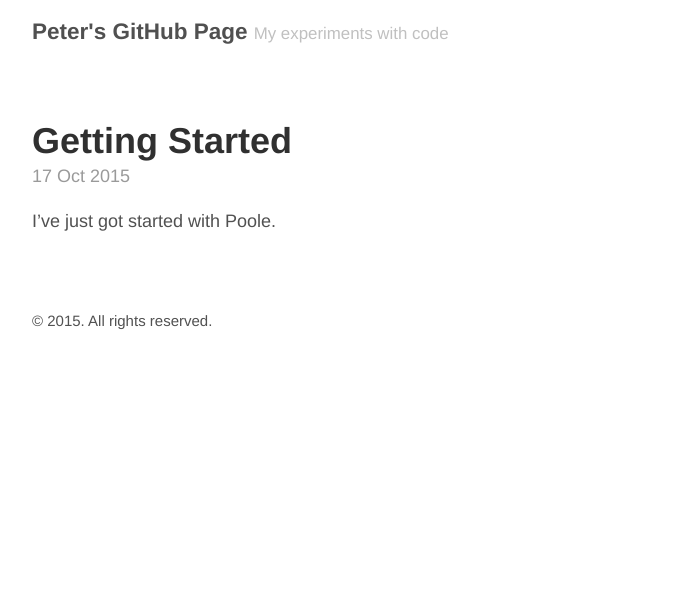
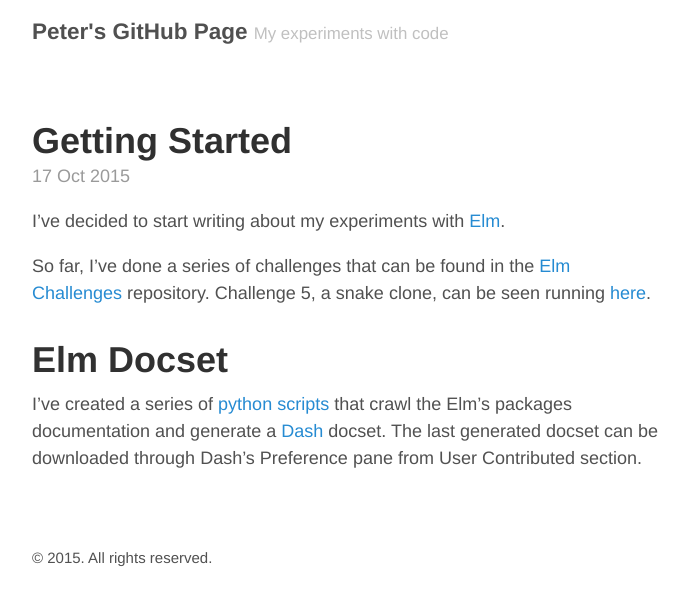
Before and after one commit to pdamoc/pdamoc.github.io, a Jekyll site: the page built from _posts/2015-10-17-getting-started.md, in a window 1280 px wide. Shown: the top 605 px of the page, without its empty margins (293-982 px from the left). Built offline with Jekyll 4.4.1, drawn with Linux system fonts in a browser that asks for light colours.

Commit message:
added info about work so far

```diff
--- a/_posts/2015-10-17-getting-started.md
+++ b/_posts/2015-10-17-getting-started.md
@@ -3,4 +3,11 @@ layout: post
 title: Getting Started
 ---
 
-I've just got started with Poole.
+I've decided to start writing about my experiments with [Elm](http://elm-lang.org/).
+
+So far, I've done a series of challenges that can be found in the [Elm Challenges](https://github.com/pdamoc/elmChallenges) repository. Challenge 5, a snake clone, can be seen running [here](http://pdamoc.github.io/elmChallenges/).
+
+
+# Elm Docset
+
+I've created a series of [python scripts](https://github.com/pdamoc/elm-docset) that crawl the Elm's packages documentation and generate a [Dash](https://kapeli.com/dash) docset. The last generated docset can be downloaded through Dash's Preference pane from User Contributed section.
```
